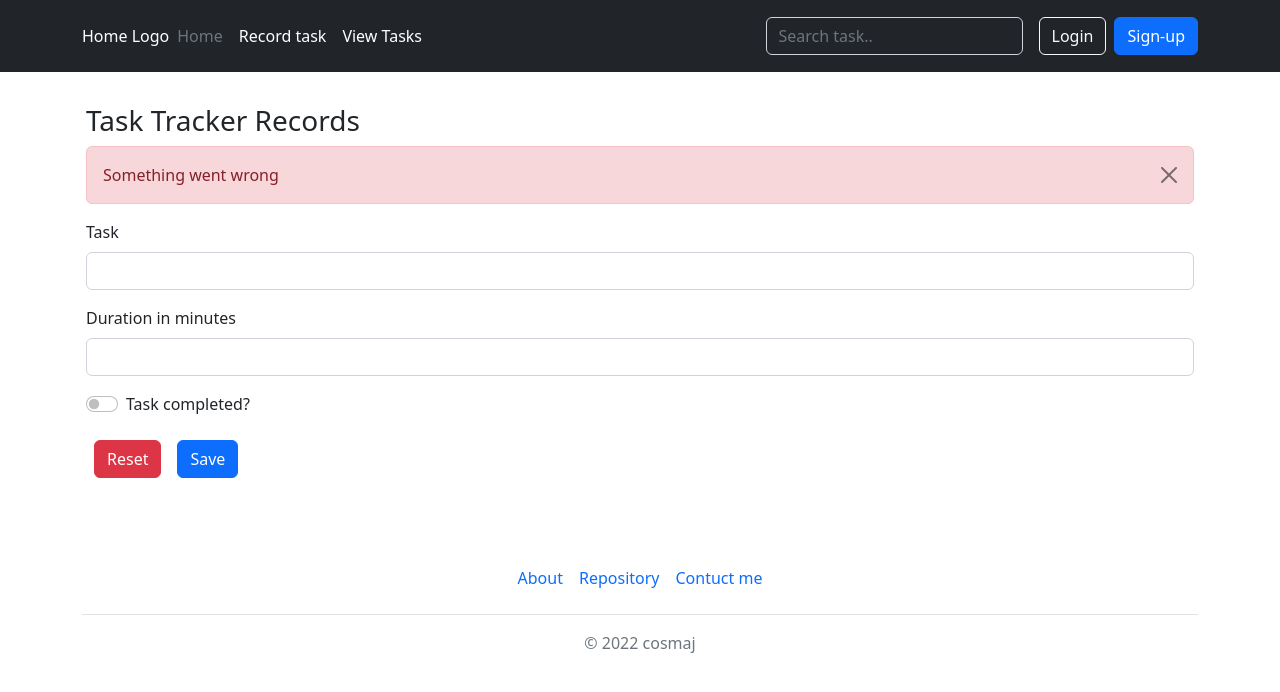
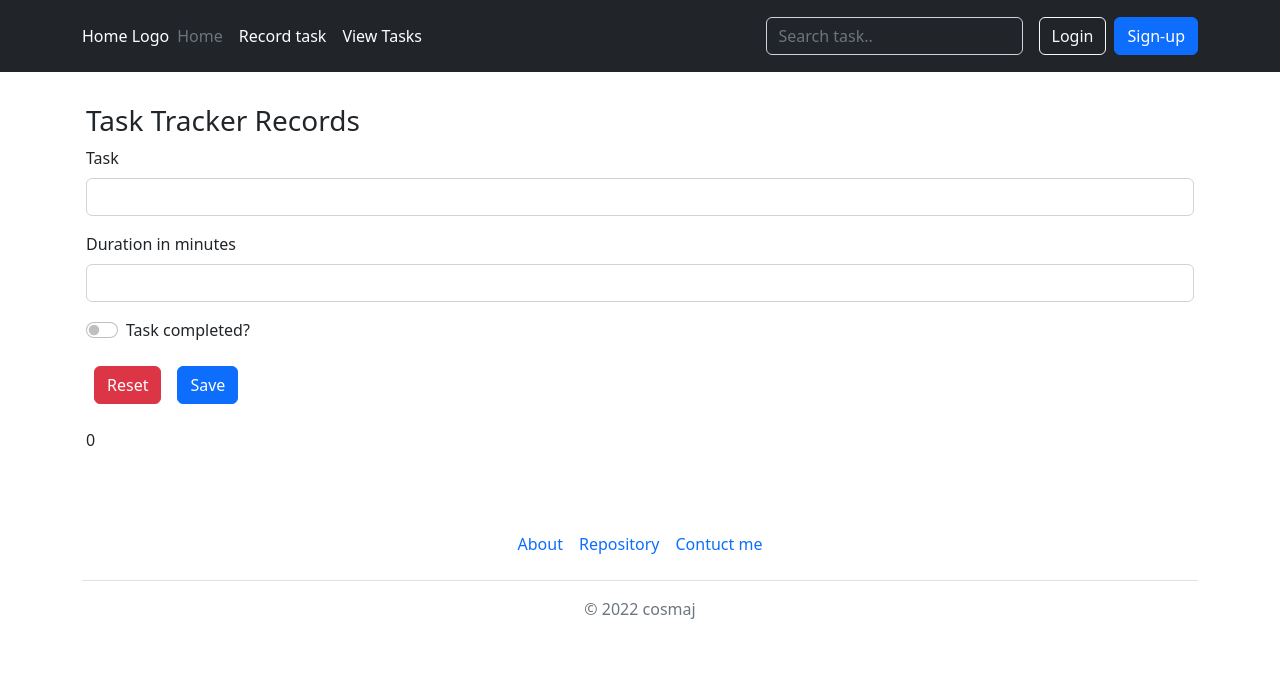
Before and after one commit to cosmaj/mern-task-manager, a React (Create React App) app: page / in a window 1280 px wide. Shown: the top 692 px of the page. Built offline with nearby package versions, Linux system fonts and the light colour scheme.

Commit message:
Separate Alert component

```diff
--- /dev/null
+++ b/src/Alert.js
@@ -0,0 +1,14 @@
+import React from "react"
+
+const Alert = (props)=>{
+    let className = 'alert alert-dismissible alert-'
+    className += props.color
+    return(
+        <div className={ className }>
+            <button type='button' className='btn-close' data-bs-dismiss='alert'></button>
+            { props.msg }
+        </div>
+    );
+}
+
+export default Alert
--- a/src/Form.js
+++ b/src/Form.js
@@ -1,4 +1,5 @@
 import React, { useState } from "react";
+import Alert from "./Alert";
 import axios from 'axios';
 
 const Form = () => {
@@ -20,19 +21,19 @@ const Form = () => {
     }
 
     const handleChangingTaskName = (e)=>{
-        settaskNameError(false)
+        if (taskNameError === true) settaskNameError(false)
         setTaskName(e.target.value)
     }
 
     const handleChangingDuration = (e)=>{
-        setDurationError(false)
+        if (durationError === true) setDurationError(false)
         setDuration(e.target.value.trim())
     }
 
     const handleFormSubmit = (e)=>{
         e.preventDefault();
         if (taskName.length < 3) settaskNameError(true)
-        if (isNaN(duration) || (duration <= 0) || (duration.length < 1)) setDurationError(true)
+        if (isNaN(duration) || (duration <= 0)) setDurationError(true)
         if (taskNameError === false && durationError === false) createNewTask()
     }
 
@@ -42,41 +43,23 @@ const Form = () => {
             "duration": parseInt(duration),
             "completed": completion
         }
-
         try {
             let task = await axios.post('http://localhost:8000/api/v1/tasks', newTask)
             setTaskCreationStatus(1)
             setTimeout(()=>formReset(), 2000)
         } catch (error) {
+            console.log(error)
             setTimeout(()=>formReset(), 5000)
             console.log(error)
             setTaskCreationStatus(error)
         }
     }
 
-    const TaskCreationMessage = (props)=>{
-        return (
-                <div className='alert alert-success alert-dismissible'>
-                    <button type='button' className='btn-close' data-bs-dismiss='alert'></button>
-                    { props.msg }
-                </div>
-        );
-    }
-
-    const TaskCreationErrorMessage = (props)=>{
-        return (
-                <div className='alert alert-danger alert-dismissible'>
-                    <button type='button' className='btn-close' data-bs-dismiss='alert'></button>
-                    { props.msg }
-                </div>
-        );
-    }
-
     return(
         <div className='container my-3 p-3'>
             <h3>Task Tracker Records</h3>
-            { taskCreateStatus===1 ?  <TaskCreationMessage msg="Task Created Successfull!" /> : ''}
-            { (taskCreateStatus!==-1 && taskCreateStatus!==1) ?  <TaskCreationErrorMessage msg="Something went wrong" /> : ''}
+            { taskCreateStatus===1 ?  <Alert color="success" msg="Task Created Successfull!" /> : ''}
+            { (taskCreateStatus===-1) ?  <Alert color="danger" msg="Something went wrong" /> : ''}
             <div className='justify-content-center'>
                 <form className='w-100' id='taskForm' onSubmit={ handleFormSubmit }>
                     <div className='mb-3'>
@@ -97,6 +80,7 @@ const Form = () => {
                         <input type='reset' className='btn btn-danger m-2' onClick={ formReset } value='Reset' />
                         <button type='submit' className='btn btn-primary m-2' >Save</button>
                     </div>
+                    <p>{taskCreateStatus}</p>
                 </form>
             </div>
         </div>
```
Also changed, not shown: 1 other file (tests, documents, lock files or other folders).
